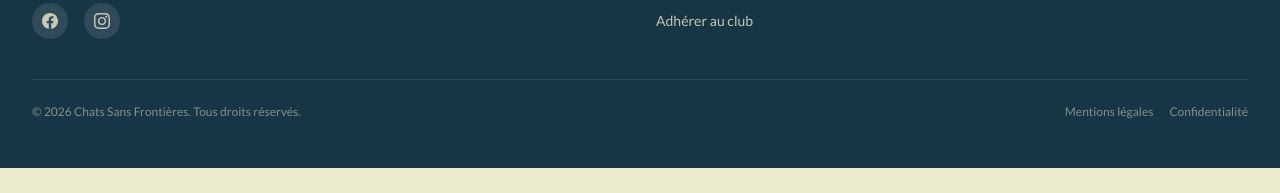
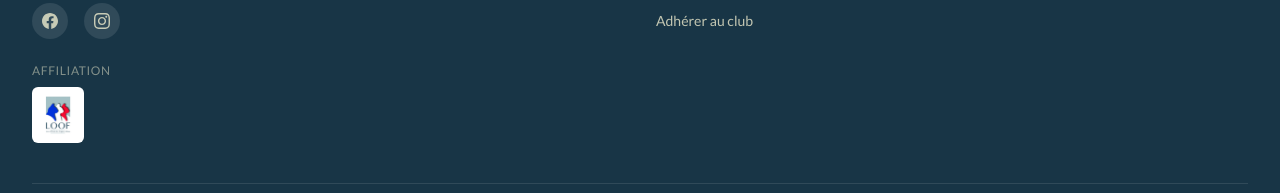
Before and after one commit to MathisBruel/CSF-WebSite, a Next.js app: page / in a window 1280 px wide. Shown: the part 1439-1632 px from the top of the page. Before the commit the page ends 1607 px from the top, so only its background shows below. Built offline with nearby package versions, Linux system fonts and the light colour scheme; no server answers; the database is empty.

Commit message:
feat: Add loof_logo in footer

```diff
--- a/components/public/Footer.tsx
+++ b/components/public/Footer.tsx
@@ -1,4 +1,5 @@
 import Link from 'next/link'
+import Image from 'next/image'
 import { Logo } from '@/components/ui/Logo'
 
 export function Footer() {
@@ -28,6 +29,25 @@ export function Footer() {
                 <svg className="w-4 h-4" fill="currentColor" viewBox="0 0 24 24">
                   <path d="M12 2.163c3.204 0 3.584.012 4.85.07 3.252.148 4.771 1.691 4.919 4.919.058 1.265.069 1.645.069 4.849 0 3.205-.012 3.584-.069 4.849-.149 3.225-1.664 4.771-4.919 4.919-1.266.058-1.644.07-4.85.07-3.204 0-3.584-.012-4.849-.07-3.26-.149-4.771-1.699-4.919-4.92-.058-1.265-.07-1.644-.07-4.849 0-3.204.013-3.583.07-4.849.149-3.227 1.664-4.771 4.919-4.919 1.266-.057 1.645-.069 4.849-.069zm0-2.163c-3.259 0-3.667.014-4.947.072-4.358.2-6.78 2.618-6.98 6.98-.059 1.281-.073 1.689-.073 4.948 0 3.259.014 3.668.072 4.948.2 4.358 2.618 6.78 6.98 6.98 1.281.058 1.689.072 4.948.072 3.259 0 3.668-.014 4.948-.072 4.354-.2 6.782-2.618 6.979-6.98.059-1.28.073-1.689.073-4.948 0-3.259-.014-3.667-.072-4.947-.196-4.354-2.617-6.78-6.979-6.98-1.281-.059-1.69-.073-4.949-.073zm0 5.838c-3.403 0-6.162 2.759-6.162 6.162s2.759 6.163 6.162 6.163 6.162-2.759 6.162-6.163c0-3.403-2.759-6.162-6.162-6.162zm0 10.162c-2.209 0-4-1.79-4-4 0-2.209 1.791-4 4-4s4 1.791 4 4c0 2.21-1.791 4-4 4zm6.406-11.845c-.796 0-1.441.645-1.441 1.44s.645 1.44 1.441 1.44c.795 0 1.439-.645 1.439-1.44s-.644-1.44-1.439-1.44z"/>
                 </svg>
+              </a>
+            </div>
+
+            <div className="mt-6">
+              <p className="text-xs uppercase tracking-wider text-csf-light/50 mb-2">Affiliation</p>
+              <a
+                href="https://www.loof.asso.fr"
+                target="_blank"
+                rel="noopener noreferrer"
+                className="inline-flex items-center rounded-md bg-white px-3 py-2 transition-transform hover:scale-[1.02]"
+                aria-label="LOOF - Livre Officiel des Origines Félines"
+              >
+                <Image
+                  src="/images/loof_logo.jpg"
+                  alt="Logo LOOF"
+                  width={132}
+                  height={48}
+                  className="h-10 w-auto object-contain"
+                />
               </a>
             </div>
           </div>
```
Also changed, not shown: public/images/loof_logo.jpg (added).
